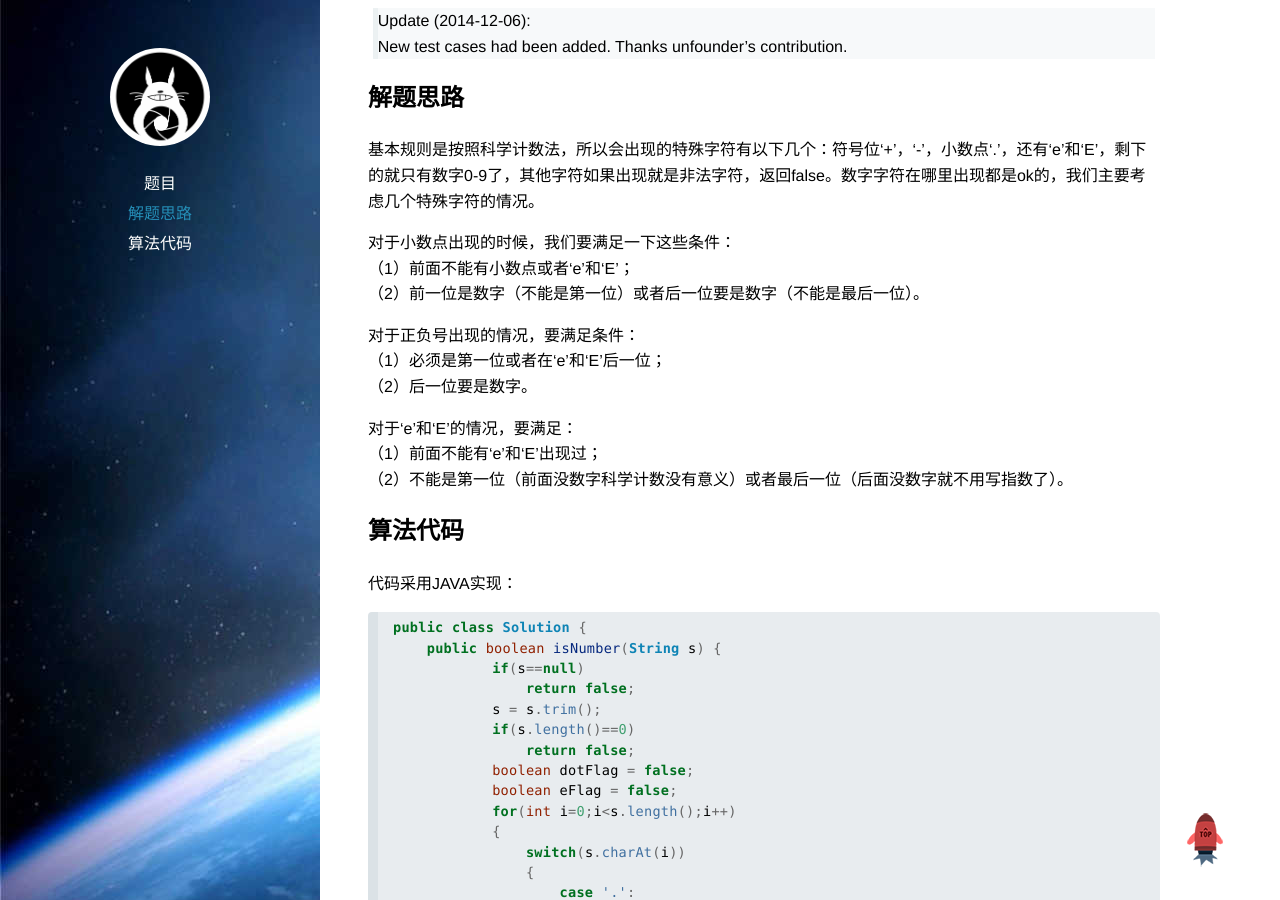
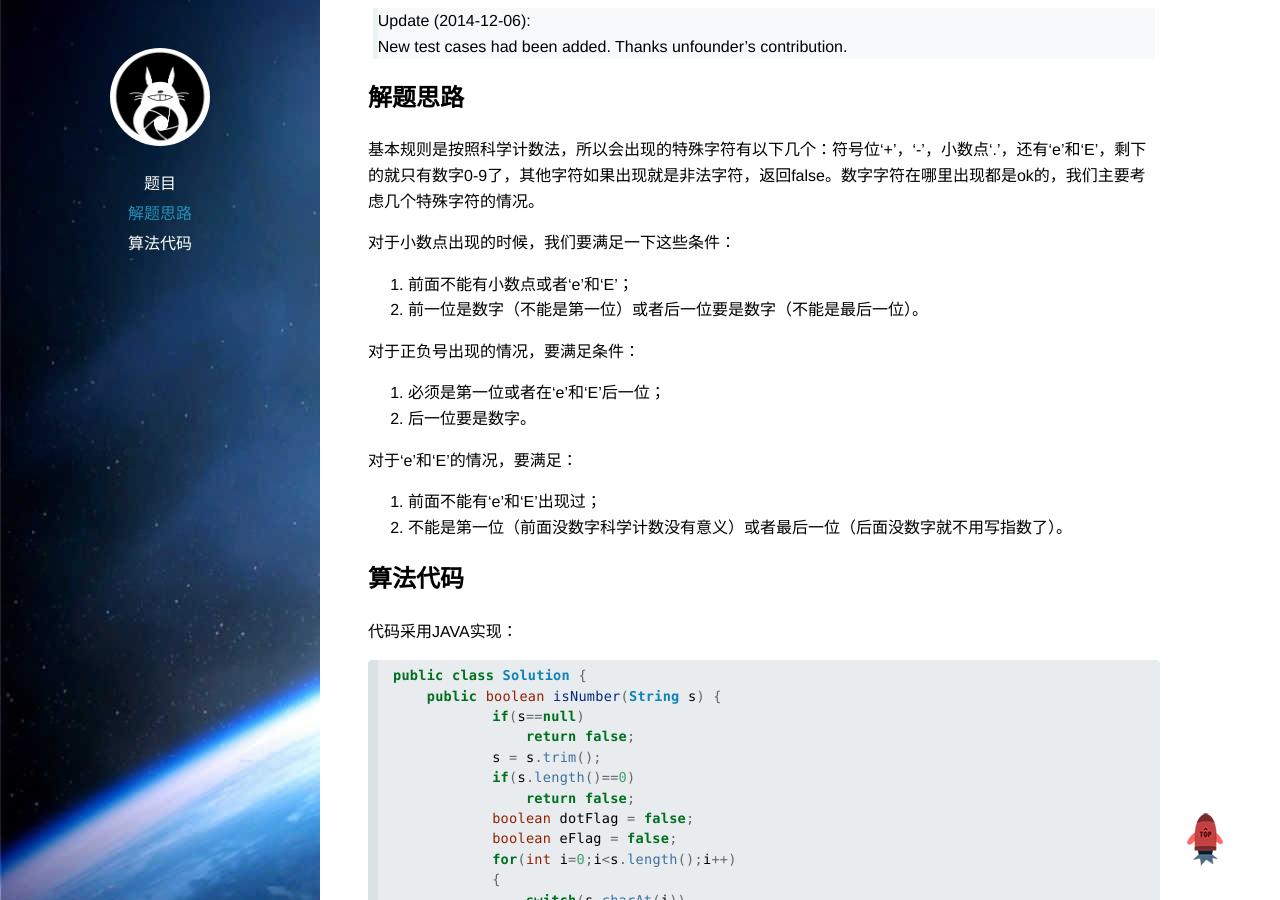
Before and after one commit to hexo2hexo/xwzpp.github.io, a Jekyll site: the page built from _posts/2015-01-05-Valid-Number.md, in a window 1280 px wide and 900 px high, scrolled down 504 px. Built offline with Jekyll 4.4.1, drawn with Linux system fonts in a browser that asks for light colours; Markdown is read by kramdown in place of the engine named in the settings; comment, search, counter and statistics services are not loaded.

Commit message:
2015-1-3

```diff
--- a/_posts/2015-01-05-Valid-Number.md
+++ b/_posts/2015-01-05-Valid-Number.md
@@ -29,16 +29,16 @@ duoshuo: true
 基本规则是按照科学计数法，所以会出现的特殊字符有以下几个：符号位‘+’，‘-’，小数点‘.’，还有‘e’和‘E’，剩下的就只有数字0-9了，其他字符如果出现就是非法字符，返回false。数字字符在哪里出现都是ok的，我们主要考虑几个特殊字符的情况。
 
 对于小数点出现的时候，我们要满足一下这些条件：
-（1）前面不能有小数点或者‘e’和‘E’；
-（2）前一位是数字（不能是第一位）或者后一位要是数字（不能是最后一位）。
+  1. 前面不能有小数点或者‘e’和‘E’；
+  2. 前一位是数字（不能是第一位）或者后一位要是数字（不能是最后一位）。
 
 对于正负号出现的情况，要满足条件：
-（1）必须是第一位或者在‘e’和‘E’后一位；
-（2）后一位要是数字。
+  1. 必须是第一位或者在‘e’和‘E’后一位；
+  2. 后一位要是数字。
 
 对于‘e’和‘E’的情况，要满足：
-（1）前面不能有‘e’和‘E’出现过；
-（2）不能是第一位（前面没数字科学计数没有意义）或者最后一位（后面没数字就不用写指数了）。
+  1. 前面不能有‘e’和‘E’出现过；
+  2. 不能是第一位（前面没数字科学计数没有意义）或者最后一位（后面没数字就不用写指数了）。
 
 ##算法代码
 代码采用JAVA实现：
```
